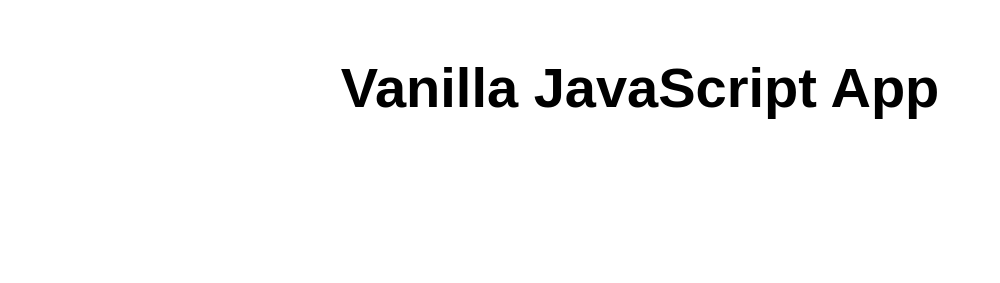
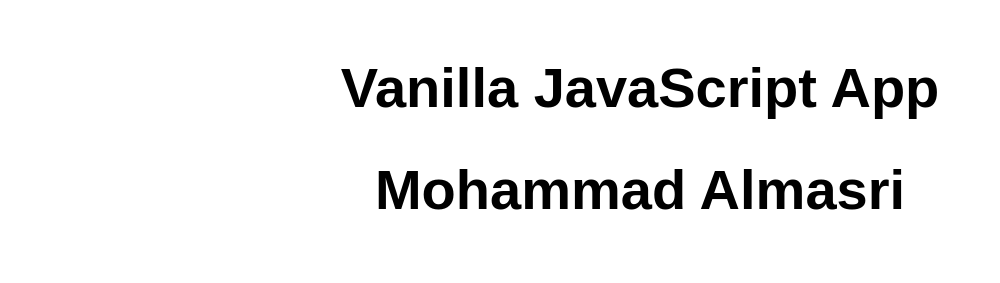
Before and after one commit to Mohammadalmasri2000/Myfirststaticapp, a website: page src/index.html in a window 1280 px wide. Shown: the part 21-304 px from the top of the page, without its empty margins (0-1000 px from the left). Drawn offline with Linux system fonts and the light colour scheme.

Commit message:
Update index.html

```diff
--- a/src/index.html
+++ b/src/index.html
@@ -12,6 +12,7 @@
 <body>
   <main>
     <h1>Vanilla JavaScript App</h1>
+    <h1>Mohammad Almasri</h1>
   </main>
 </body>
 
```
